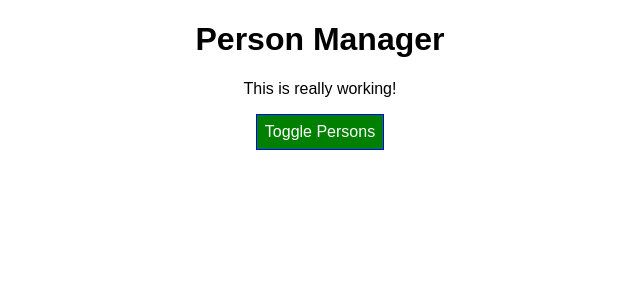
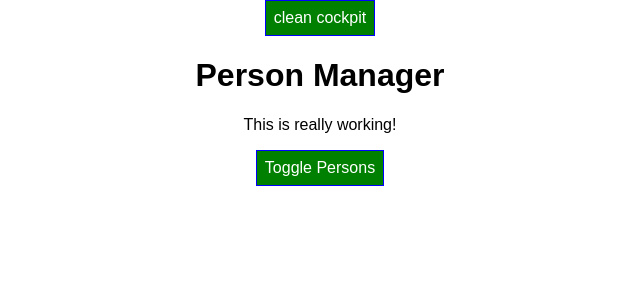
Before and after one commit to Khwajapasha/Module-7-Diving-Deeper-Into-React-Component, a React app: page / in a window 1280 px wide. Shown: the top 300 px of the page, without its empty margins (320-960 px from the left). Built offline with nearby package versions, Linux system fonts and the light colour scheme.

Commit message:
working with cleanup

```diff
--- a/src/Components/Cockpit/Cockpit.jsx
+++ b/src/Components/Cockpit/Cockpit.jsx
@@ -6,6 +6,10 @@ const Cockpit = (props) => {
     setTimeout(() => {
       alert("This an example of sending request");
     }, 1000); // 1000 mili Sec is equal to 1sec
+
+    return () => {
+      console.log("{Cockpit.jsx} cleanUp work");
+    };
   }, [props.persons]); // this useEffect will execute only persons component changed
 
   let btnClass = "";
--- a/src/Container/App.js
+++ b/src/Container/App.js
@@ -86,6 +86,7 @@ class App extends Component {
     return (
       <div>
         <div className={classes.App}>
+          <button>clean cockpit</button>
           <Cockpit
             title={this.props.appTitle}
             showPerson={this.state.showPerson}
```
